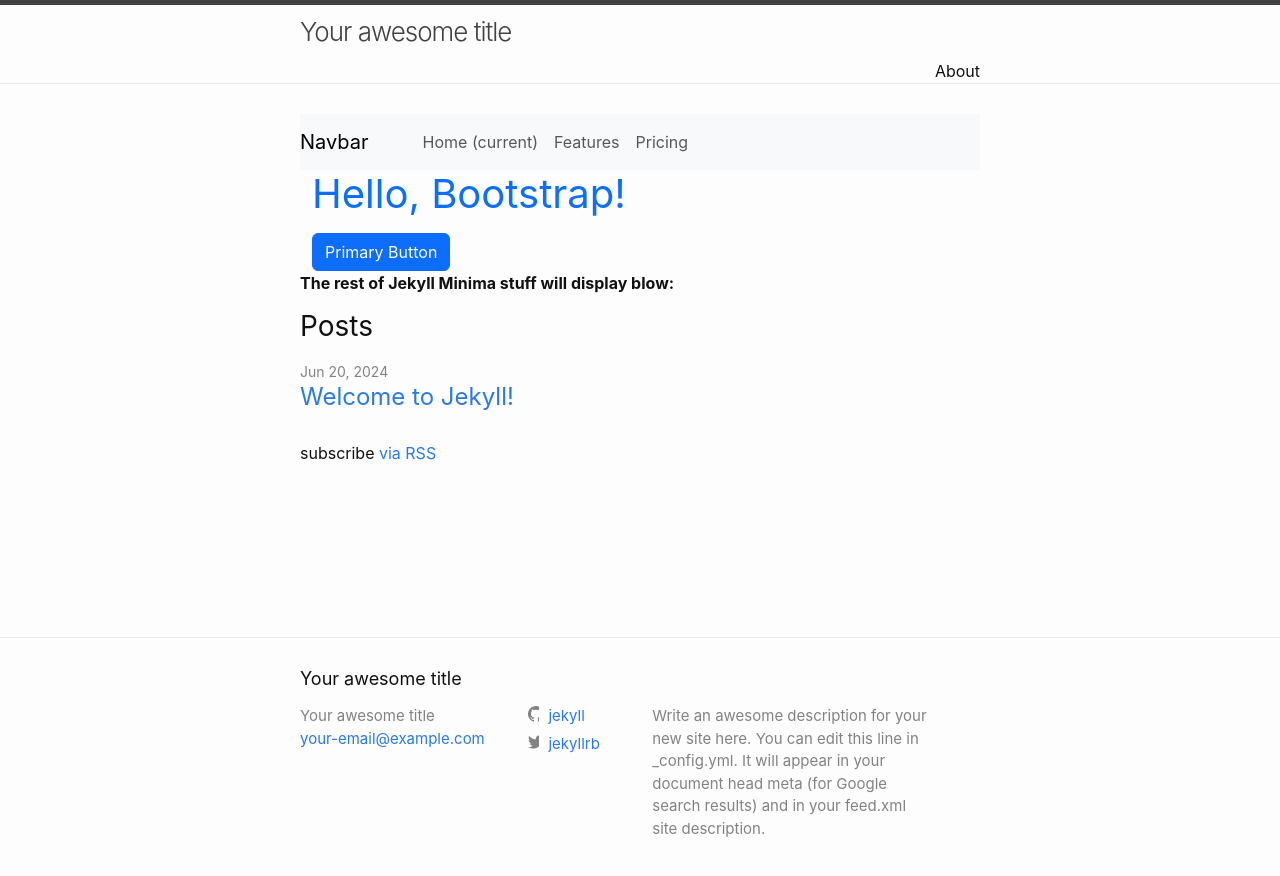
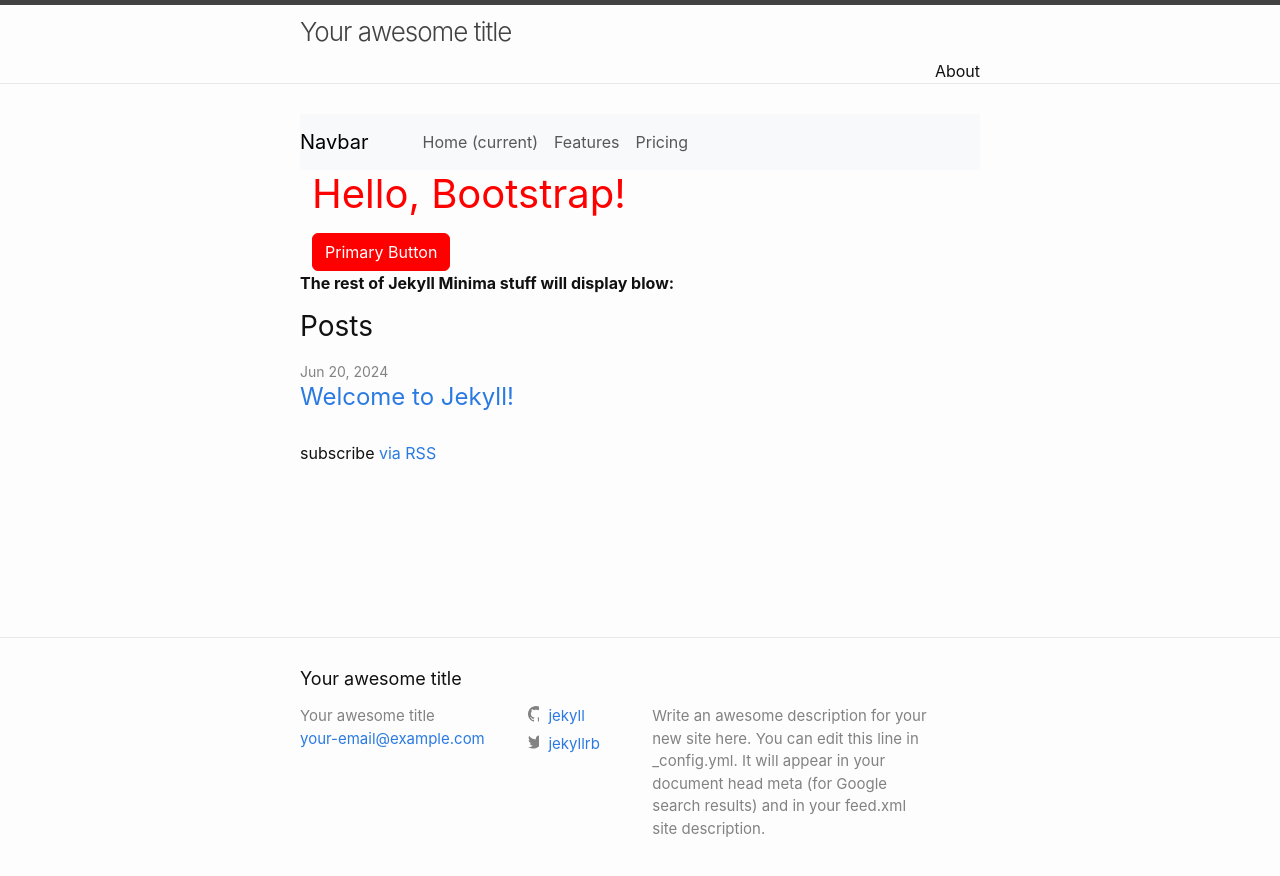
Before and after one commit to BillRaymond/github-pages-with-bootstrap, a Jekyll site: the page built from index.md, in a window 1280 px wide. Shown: the top 876 px of the page. Built offline with Jekyll 4.4.1, drawn with Linux system fonts in a browser that asks for light colours.

Commit message:
override to red

```diff
--- a/_sass/minima/_override-bootstrap.scss
+++ b/_sass/minima/_override-bootstrap.scss
@@ -1,4 +1,17 @@
 /* custom.css */
 :root {
     --bs-primary: #ff0000; /* Red color */
-}
+  }
+
+  .btn-primary {
+    background-color: var(--bs-primary) !important;
+    border-color: var(--bs-primary) !important;
+  }
+
+  .bg-primary {
+    background-color: var(--bs-primary) !important;
+  }
+
+  .text-primary {
+    color: var(--bs-primary) !important;
+  }
```
